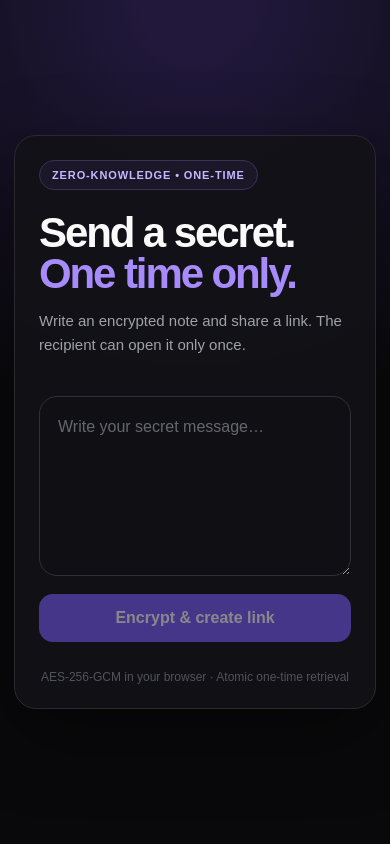
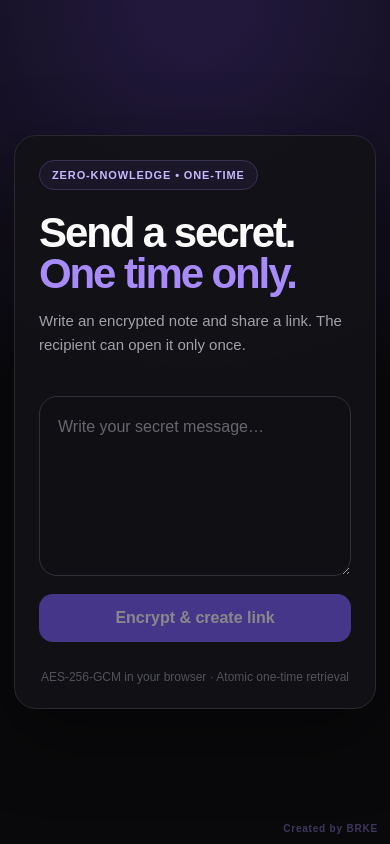
Before and after one commit to BRKE123/one-time-secure-notes, a Next.js app: page / in a window 390 px wide. Built offline with nearby package versions, Linux system fonts and the light colour scheme.

Commit message:
Update globals.css

```diff
--- a/app/globals.css
+++ b/app/globals.css
@@ -174,6 +174,22 @@ button:disabled {
   font-size: 12px;
 }
 
+/* Created by BRKE */
+body::after {
+  content: "Created by BRKE";
+  position: fixed;
+  right: 18px;
+  bottom: 14px;
+  color: rgba(167, 139, 250, 0.35);
+  font-size: 11px;
+  font-weight: 700;
+  letter-spacing: 0.08em;
+  pointer-events: none;
+  user-select: none;
+  z-index: 9999;
+  white-space: nowrap;
+}
+
 @media (max-width: 600px) {
   main {
     padding: 14px;
@@ -187,4 +203,10 @@ button:disabled {
   h1 {
     font-size: 42px;
   }
+
+  body::after {
+    right: 12px;
+    bottom: 10px;
+    font-size: 10px;
+  }
 }
```
